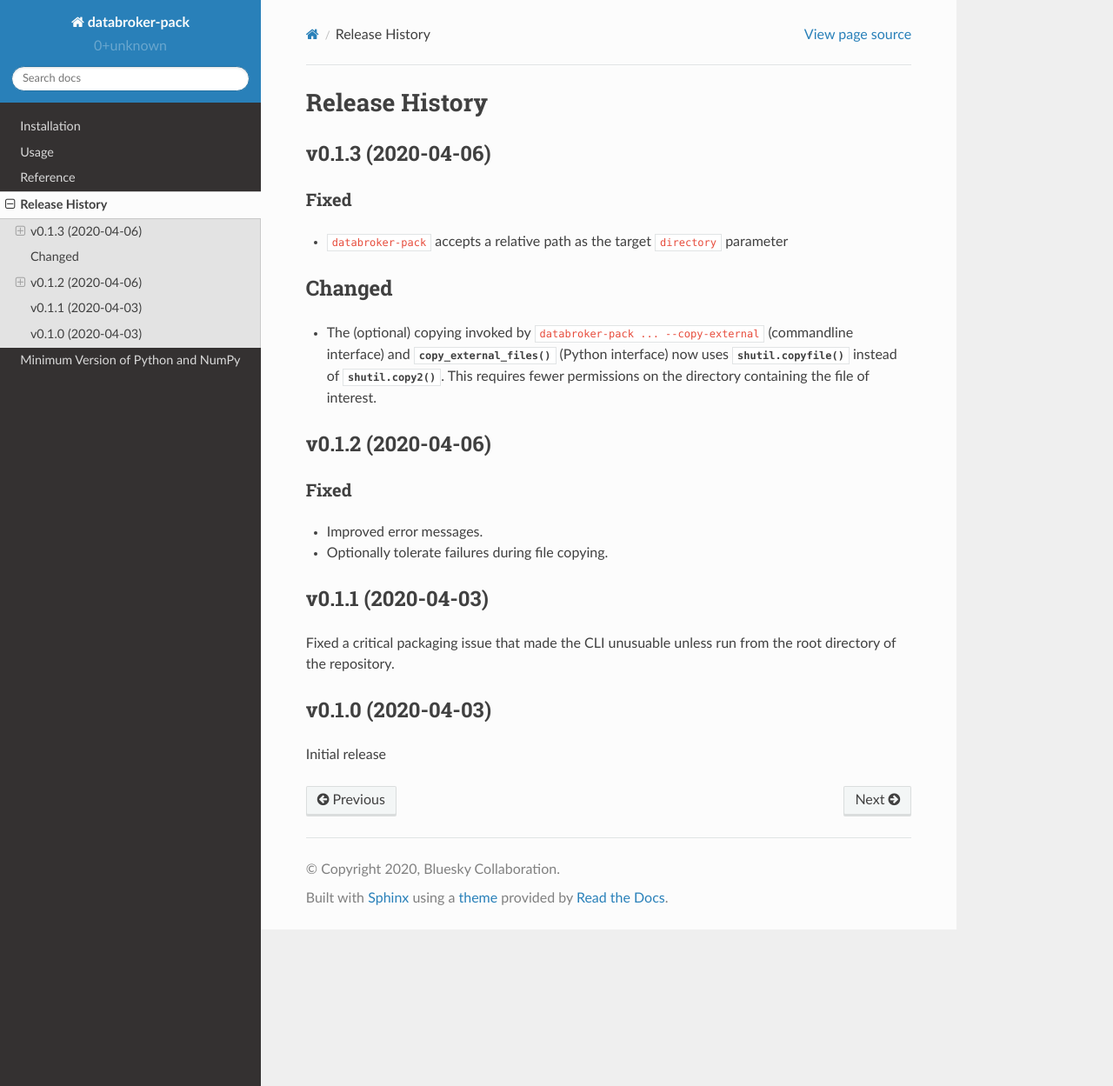
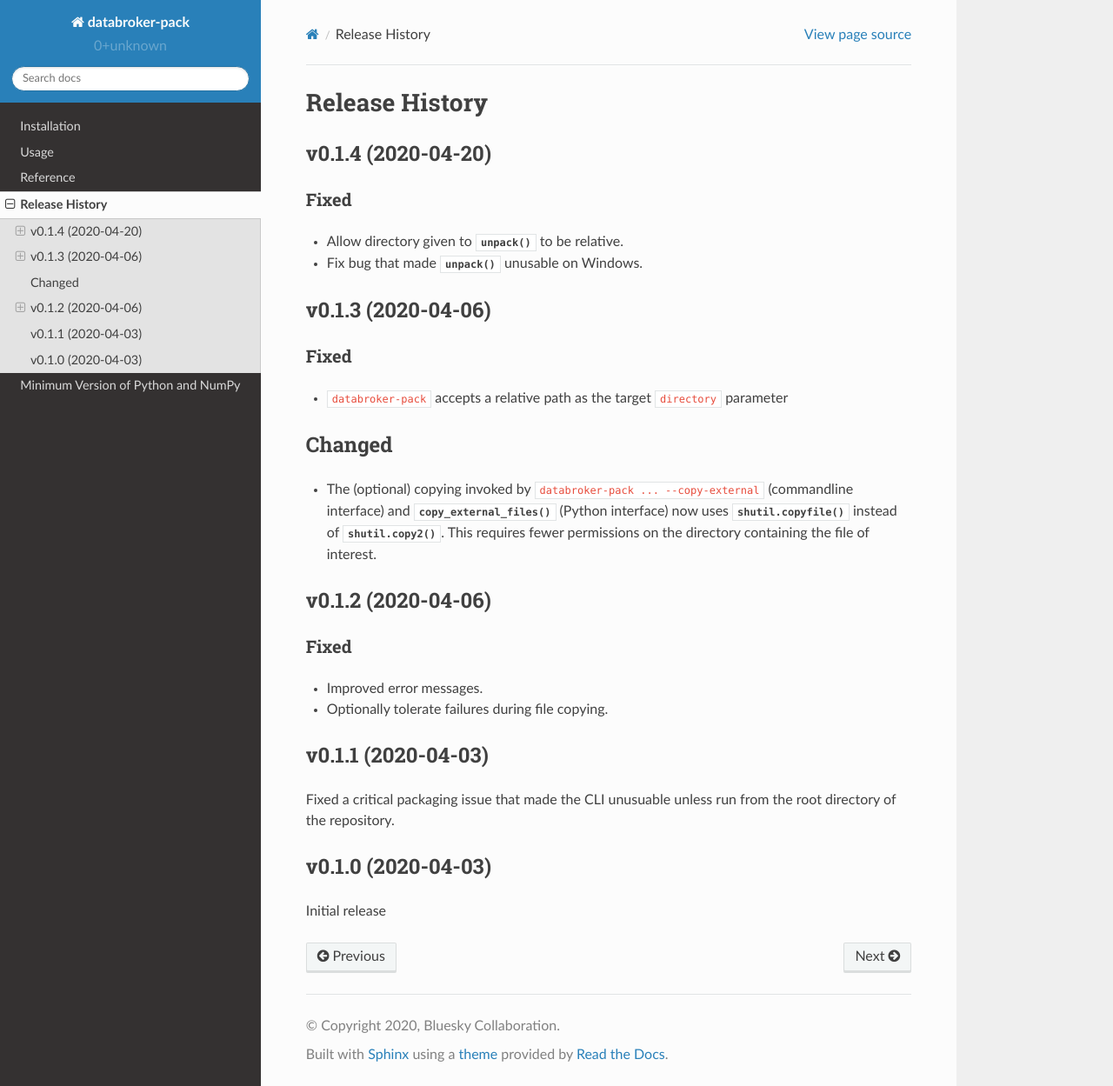
Before and after one commit to bluesky/databroker-pack, a Sphinx documentation site: the page built from docs/source/release-history.rst, in a window 1280 px wide and 1249 px high. Shown: the whole window at 87% size. Built offline with Sphinx 7.4.7 and the Read the Docs theme 2.0.0, drawn with Linux system fonts in a browser that asks for light colours.

Commit message:
Release notes for v0.1.4

```diff
--- a/docs/source/release-history.rst
+++ b/docs/source/release-history.rst
@@ -1,6 +1,15 @@
 ===============
 Release History
 ===============
+
+v0.1.4 (2020-04-20)
+-------------------
+
+Fixed
++++++
+
+* Allow directory given to :func:`~databroker_pack.unpack` to be relative.
+* Fix bug that made :func:`~databroker_pack.unpack` unusable on Windows.
 
 v0.1.3 (2020-04-06)
 -------------------
```
